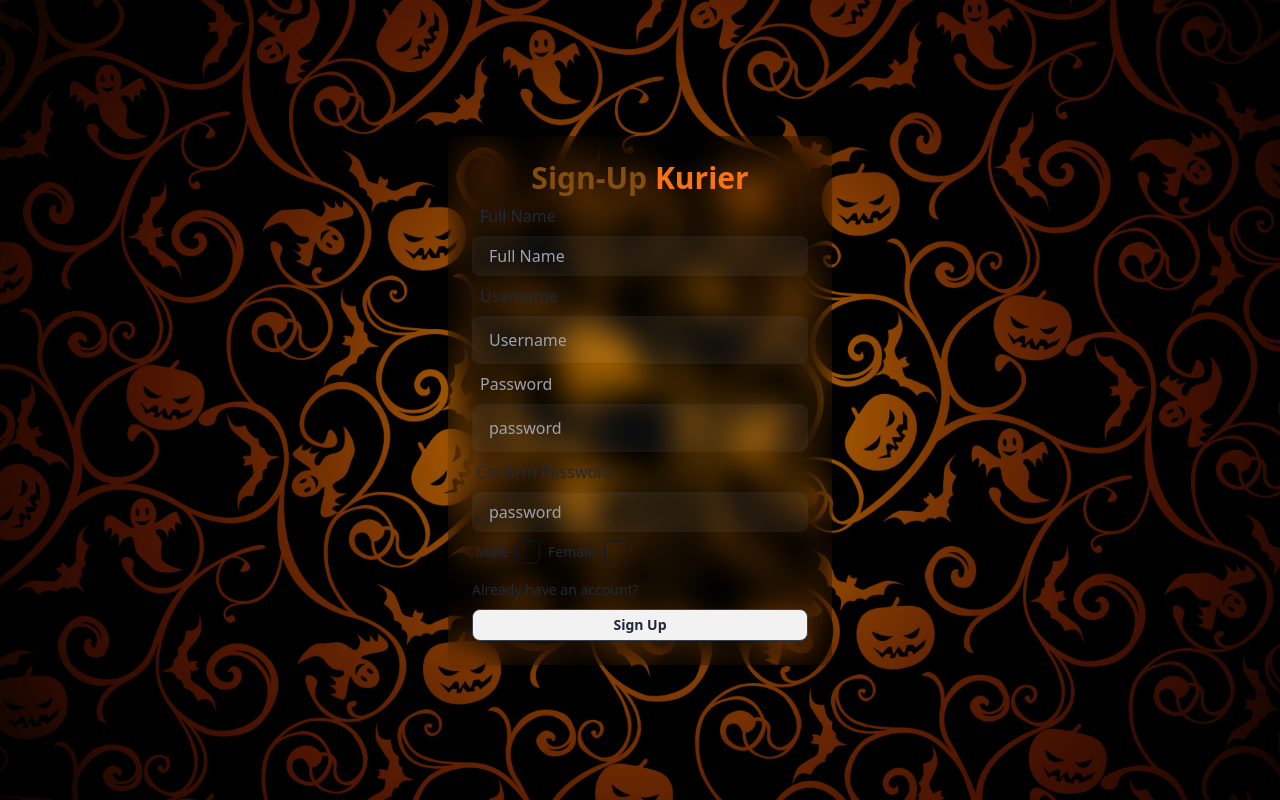
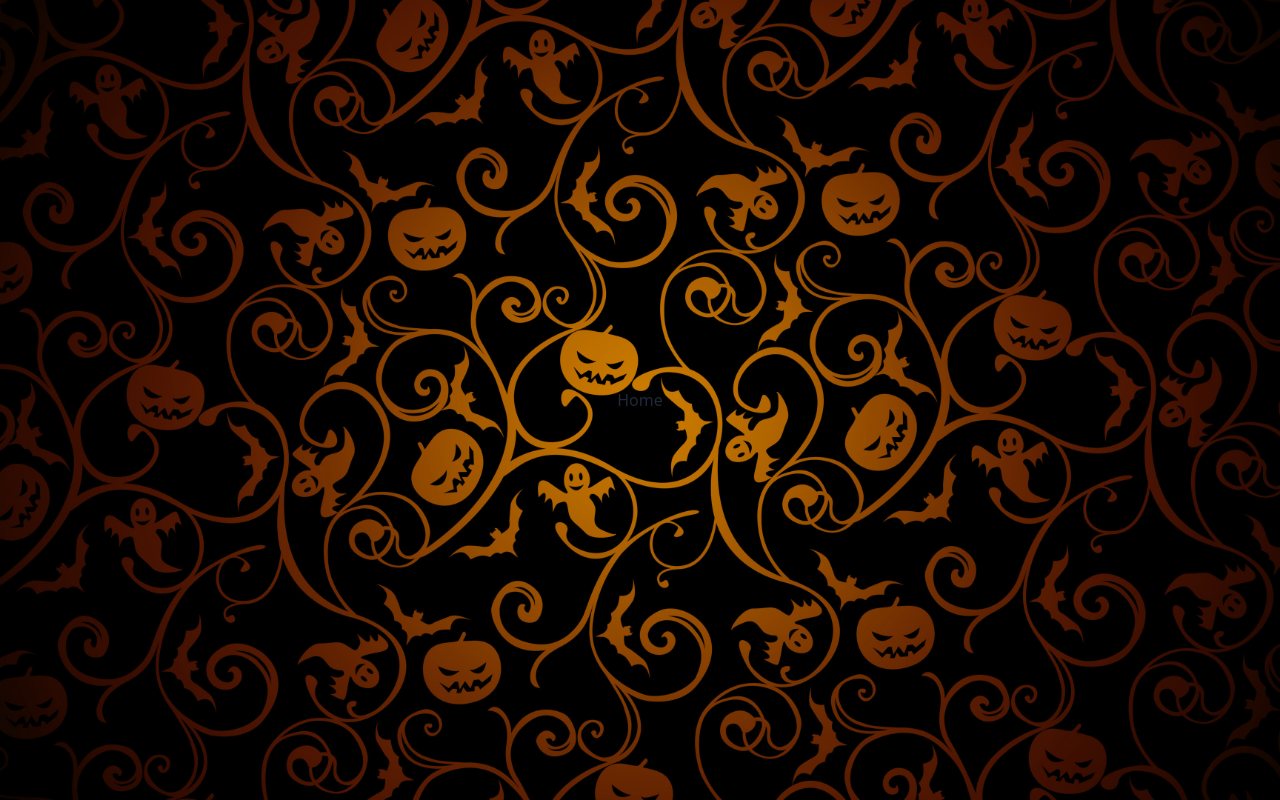
Before and after one commit to Aryan-1121/Kurier, a React (Vite) app in the folder frontend/: page / in a window 1280 px wide. Built offline with nearby package versions, Linux system fonts and the light colour scheme.

Commit message:
added opacity to glass effect, changed some text colors

```diff
--- a/frontend/src/App.jsx
+++ b/frontend/src/App.jsx
@@ -1,12 +1,14 @@
 
+import Home from "./pages/home/Home"
 import Login from "./pages/login/Login"
-import Signup from "./pages/signup/Signup"
+// import Signup from "./pages/signup/Signup"
 
 function App() {
 
   return (
    <div className="p-4 h-screen flex items-center justify-center">
-    <Signup />
+      {/* <Signup /> */}
+      <Home />
    </div>
   )
 }
--- a/frontend/src/pages/signup/GenderCheck.jsx
+++ b/frontend/src/pages/signup/GenderCheck.jsx
@@ -8,7 +8,7 @@ const GenderCheckbox = () => {
       <div className='form-control'>
         <label className={`label gap-2 cursor-pointer`}>
           <span className='label-text'>Male</span>
-          <input type='checkbox' className='checkbox border-slate-900' />
+          <input type='checkbox' className='checkbox border-yellow-700' />
         </label>
       </div>
 
@@ -16,7 +16,7 @@ const GenderCheckbox = () => {
       <div className='form-control'>
         <label className={`label gap-2 cursor-pointer`}>
           <span className='label-text'>Female</span>
-          <input type='checkbox' className='checkbox border-slate-900' />
+          <input type='checkbox' className='checkbox border-yellow-400' />
         </label>
       </div>
     </div>
```
